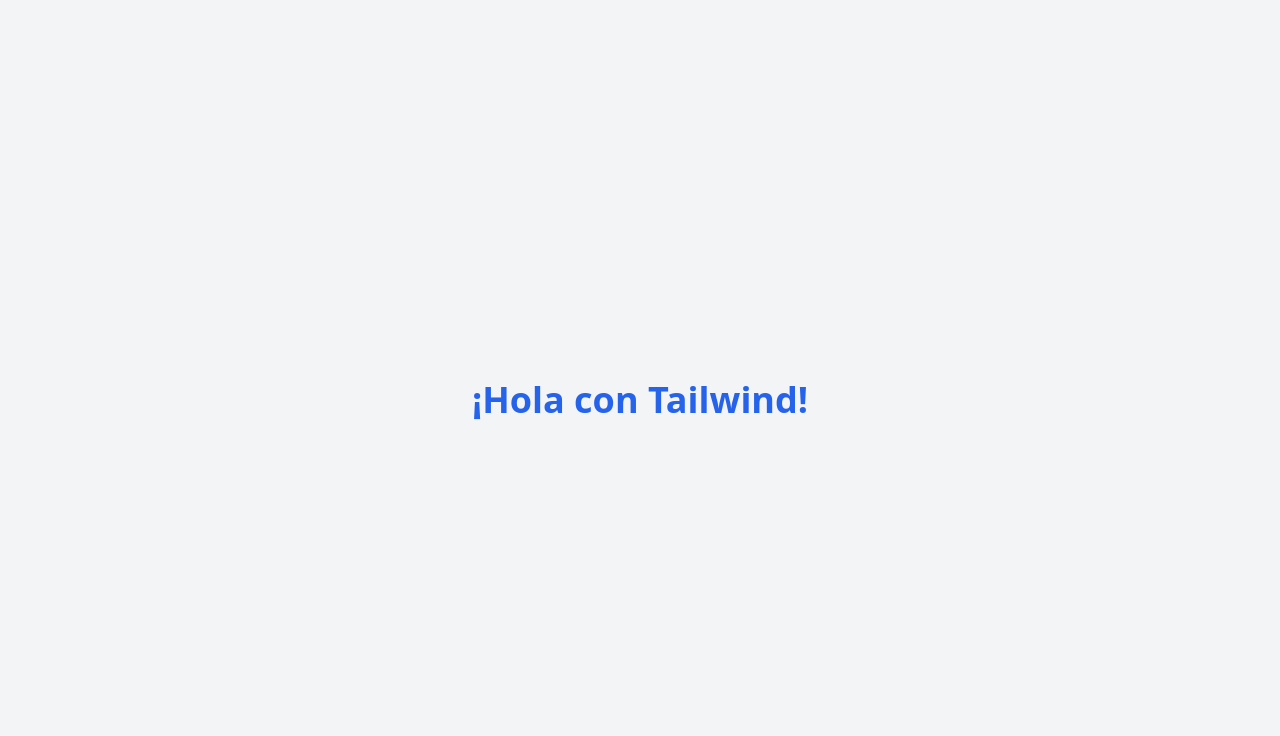
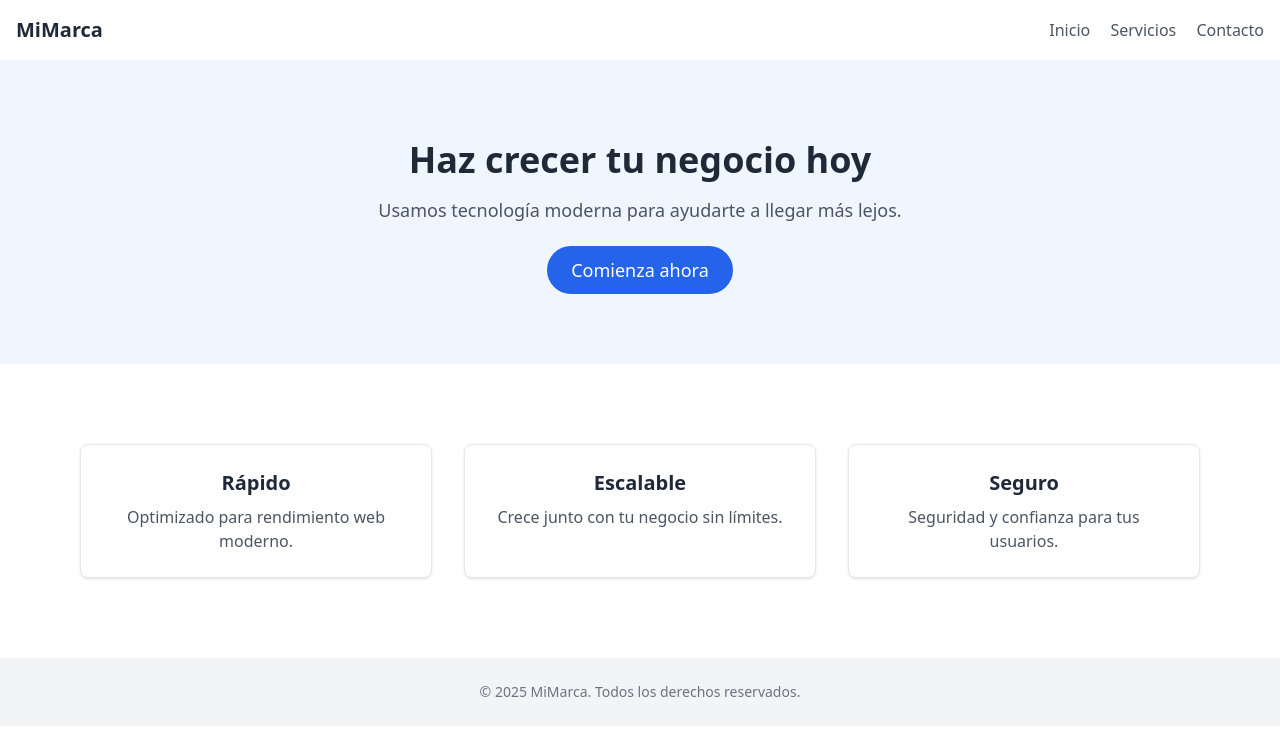
Before and after one commit to PabloGarciaJC/landing-page-tailwind-ts, a plain HTML site: page index.html in a window 1280 px wide. Drawn offline with nearby package versions, Linux system fonts and the light colour scheme.

Commit message:
actualizacion

```diff
--- a/index.html
+++ b/index.html
@@ -1,14 +1,65 @@
 <!DOCTYPE html>
-<html lang="en">
+<html lang="es">
 <head>
   <meta charset="UTF-8" />
-  <meta name="viewport" content="width=device-width, initial-scale=1.0" />
-  <title>Clon de Makro</title>
-
-  <!-- Tailwind CSS CDN -->
+  <meta name="viewport" content="width=device-width, initial-scale=1" />
+  <title>Landing Page con Tailwind CDN</title>
   <script src="https://cdn.tailwindcss.com"></script>
 </head>
-<body class="bg-gray-100 flex items-center justify-center min-h-screen">
-  <h1 class="text-4xl font-bold text-blue-600">¡Hola con Tailwind!</h1>
+<body class="bg-white text-gray-800 font-sans">
+
+  <!-- Header -->
+  <header class="bg-white shadow-md">
+    <div class="max-w-7xl mx-auto px-4 py-4 flex justify-between items-center">
+      <h1 class="text-xl font-bold">MiMarca</h1>
+      <nav class="space-x-4 hidden md:block">
+        <a href="#" class="text-gray-600 hover:text-blue-600">Inicio</a>
+        <a href="#" class="text-gray-600 hover:text-blue-600">Servicios</a>
+        <a href="#" class="text-gray-600 hover:text-blue-600">Contacto</a>
+      </nav>
+    </div>
+  </header>
+
+  <!-- Hero -->
+  <section class="bg-blue-50 py-20">
+    <div class="max-w-4xl mx-auto px-4 text-center">
+      <h2 class="text-4xl font-bold mb-4">Haz crecer tu negocio hoy</h2>
+      <p class="text-lg text-gray-600 mb-8">
+        Usamos tecnología moderna para ayudarte a llegar más lejos.
+      </p>
+      <a
+        href="#"
+        class="bg-blue-600 text-white px-6 py-3 rounded-full text-lg hover:bg-blue-700 transition"
+      >
+        Comienza ahora
+      </a>
+    </div>
+  </section>
+
+  <!-- Features -->
+  <section class="py-20">
+    <div class="max-w-6xl mx-auto px-4 grid md:grid-cols-3 gap-8 text-center">
+      <div class="p-6 border rounded-lg shadow hover:shadow-lg transition">
+        <h3 class="text-xl font-semibold mb-2">Rápido</h3>
+        <p class="text-gray-600">Optimizado para rendimiento web moderno.</p>
+      </div>
+      <div class="p-6 border rounded-lg shadow hover:shadow-lg transition">
+        <h3 class="text-xl font-semibold mb-2">Escalable</h3>
+        <p class="text-gray-600">Crece junto con tu negocio sin límites.</p>
+      </div>
+      <div class="p-6 border rounded-lg shadow hover:shadow-lg transition">
+        <h3 class="text-xl font-semibold mb-2">Seguro</h3>
+        <p class="text-gray-600">Seguridad y confianza para tus usuarios.</p>
+      </div>
+    </div>
+  </section>
+
+  <!-- Footer -->
+  <footer class="bg-gray-100 py-6">
+    <div class="max-w-7xl mx-auto px-4 text-center text-sm text-gray-500">
+      © 2025 MiMarca. Todos los derechos reservados.
+    </div>
+  </footer>
+
 </body>
 </html>
```
Also changed, not shown: tailwind-custom-config.js (added, +10 -0 lines).
